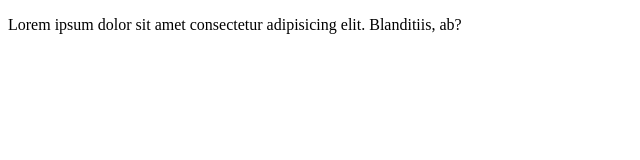
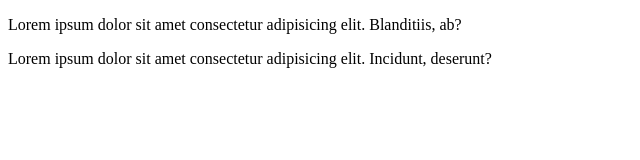
Before and after one commit to MorthenDeveloper/test-repositorio, a plain HTML site: page index.html in a window 1280 px wide. Shown: the whole page, without its empty margins (0-640 px from the left). Drawn offline with Linux system fonts and the light colour scheme.

Commit message:
Cambio 3

```diff
--- a/index.html
+++ b/index.html
@@ -8,10 +8,13 @@
 </head>
 
 <body>
-    <!--CONTENEDOR 1-->
+    <!--CONTENEDOR 2-->
     <div class="container">
         <div class="row">
             <p>Lorem ipsum dolor sit amet consectetur adipisicing elit. Blanditiis, ab?</p>
+        </div>
+        <div class="row">
+            <p>Lorem ipsum dolor sit amet consectetur adipisicing elit. Incidunt, deserunt?</p>
         </div>
     </div>
 </body>
```
